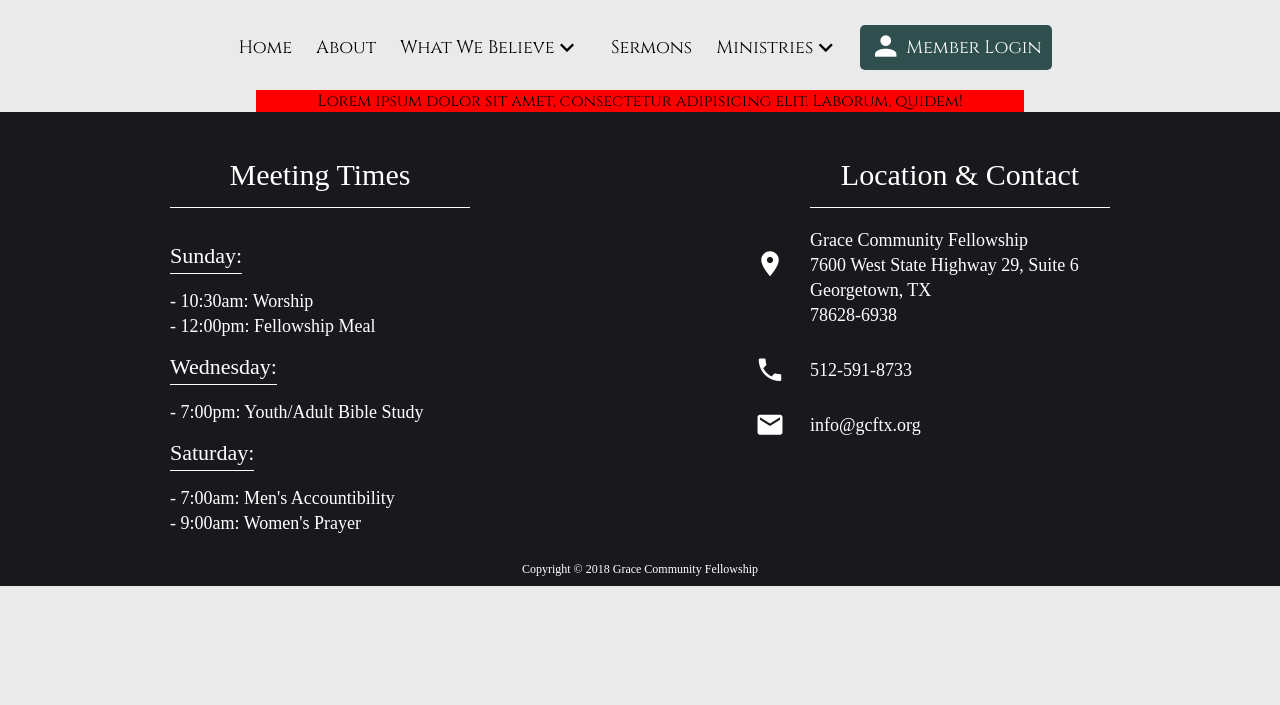
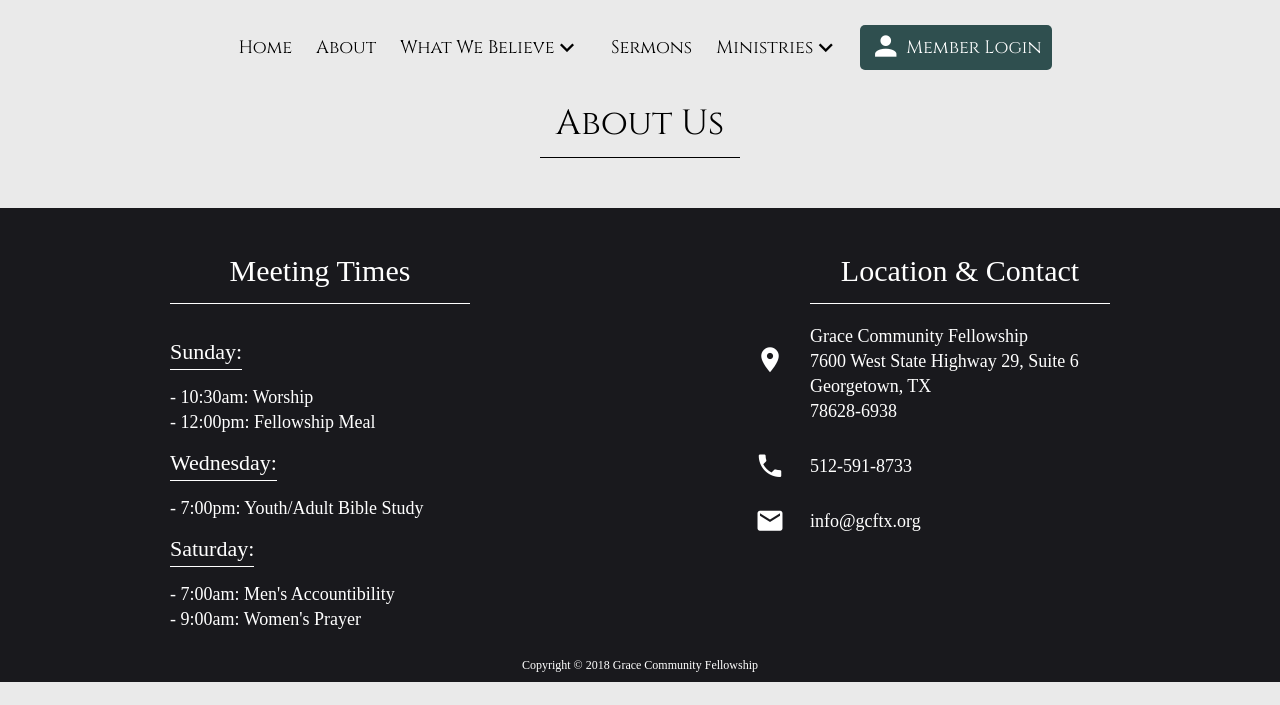
Before and after one commit to MicahMonfrini/gcf, a plain HTML site: page content/about.html in a window 1280 px wide. Shown: the part 95-800 px from the top of the page. Drawn offline with nearby package versions, Linux system fonts and the light colour scheme; a web font is replaced by a local one.

Commit message:
add about us title

```diff
--- a/content/about.html
+++ b/content/about.html
@@ -69,8 +69,8 @@ TODO:
   <!-- MAIN -->
 
   <main class="about-wrapper">
-    <h4>
-      Lorem ipsum dolor sit amet, consectetur adipisicing elit. Laborum, quidem!
+    <h4 class="about-title">
+      About Us
     </h4>
   </main>
 
--- a/styles/about.css
+++ b/styles/about.css
@@ -1,6 +1,15 @@
 .about-wrapper {
-  text-align: center;
-  background-color: red;
+  display: flex;
+  justify-content: center;
   width: 60%;
   margin: auto;
 }
+
+.about-title {
+  text-align: center;
+  width: 200px;
+  font-size: 35px;
+  padding: 10px 0;
+  margin-bottom: 50px;
+  border-bottom: solid 1px black;
+}
```
